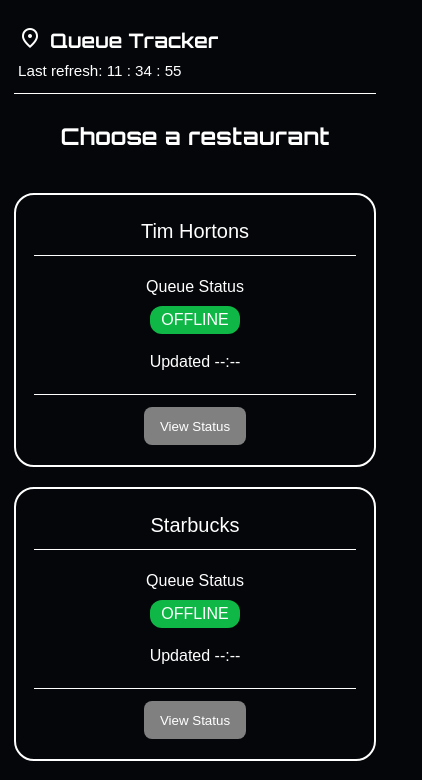
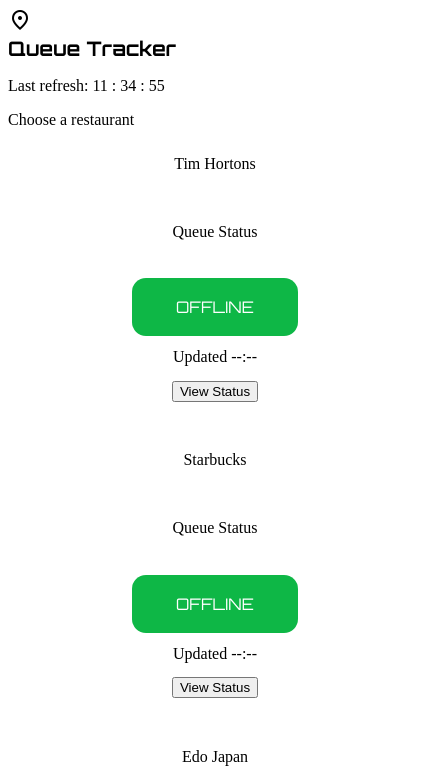
Before and after one commit to subh-codes/queue-tracker, a website: page html/stores.html in a window 390 px wide. Shown: the top 780 px of the page, 422 px wide, since content can reach past the window. Drawn offline with nearby package versions, Linux system fonts and the light colour scheme; no server answers.

Commit message:
Refactor CSS by removing unused styles
Removed unused styles and adjusted button and status styles.

```diff
--- a/css/stores.css
+++ b/css/stores.css
@@ -1,70 +1,3 @@
-* {
-    margin: 0;
-    padding: 0;
-    box-sizing: border-box;
-}
-
-body {
-    font-family: sans-serif;
-    background-color: #05060A;
-    color: white;
-    min-height: 100vh;
-    padding: 12px;
-}
-
-header {
-    min-height: 60px;
-    border-bottom: 1px solid white;
-    display: flex;
-    justify-content: space-between;
-    align-items: center;
-    gap: 16px;
-    padding: 12px 4px 14px;
-    flex-wrap: wrap;
-}
-
-.header-edit {
-    display: flex;
-    flex-direction: row;
-    justify-content: start;
-    align-items: center;
-    gap: 8px;
-}
-
-.page-heading {
-    font-size: clamp(1.7rem, 6vw, 2.2rem);
-    font-weight: bold;
-    margin-bottom: 30px;
-    font-family: Orbitron, sans-serif;
-    text-align: center;
-}
-
-main {
-    display: flex;
-    flex-direction: column;
-    justify-content: center;
-    align-items: center;
-    width: 100%;
-    margin-top: 36px;
-}
-
-.Resturants {
-    width: 100%;
-    max-width: 1100px;
-    display: grid;
-    grid-template-columns: repeat(auto-fit, minmax(240px, 1fr));
-    gap: 20px;
-    margin-top: 20px;
-}
-
-.resturant-title {
-    font-size: 1.45rem;
-    border-bottom: 1px solid white;
-    padding-bottom: 8px;
-    width: 100%;
-    text-align: center;
-}
-
 .layout {
     display: flex;
     flex-direction: column;
@@ -76,99 +9,32 @@ main {
     border-radius: 20px;
     min-height: 220px;
     width: 100%;
+    gap: 8px;
 }
 
 .report {
     margin-top: 18px;
     text-align: center;
+    display: flex;
+    flex-direction: column;
+    align-items: center;
+    gap: 8px;
 }
 
 .status {
-    width: 90px;
-    height: 28px;
-    border-radius: 12px;
+    min-width: 130px;
+    min-height: 42px;
+    padding: 8px 18px;
+    border-radius: 14px;
     display: inline-flex;
     justify-content: center;
     align-items: center;
     background-color: rgb(14, 183, 70);
     color: white;
-    margin-top: 6px;
+    margin-top: 10px;
+    text-align: center;
+    white-space: nowrap;
+    font-family: Orbitron, sans-serif;
+    font-size: 1rem;
+    line-height: 1;
 }
-
-.time {
-    margin-top: 15px;
-    text-align: center;
-}
-
-.status-button {
-    border-top: 1px solid white;
-    padding-top: 12px;
-    margin-top: 20px;
-    width: 100%;
-    display: flex;
-    justify-content: center;
-}
-
-button {
-    min-height: 38px;
-    width: min(170px, 100%);
-    padding: 8px 16px;
-    border-radius: 8px;
-    border: none;
-    color: white;
-    background-color: grey;
-    font-family: inherit;
-}
-
-button:hover {
-    cursor: pointer;
-}
-
-button:active {
-    box-shadow: 3px 3px 3px rgba(255, 255, 255, 0.2);
-    background-color: rgb(35, 197, 3);
-}
-
-@media (max-width: 768px) {
-    body {
-        padding: 14px;
-    }
-
-    header {
-        flex-direction: column;
-        align-items: flex-start;
-        gap: 8px;
-    }
-
-    .header-edit {
-        width: 100%;
-    }
-
-    header p {
-        font-size: 0.95rem;
-    }
-
-    main {
-        margin-top: 28px;
-    }
-
-    .Resturants {
-        grid-template-columns: 1fr;
-        max-width: 420px;
-    }
-}
-
-@media (max-width: 480px) {
-    .page-heading {
-        font-size: 1.45rem;
-        margin-bottom: 22px;
-    }
-
-    .resturant-title {
-        font-size: 1.25rem;
-    }
-
-    .layout {
-        min-height: unset;
-    }
-}
```
